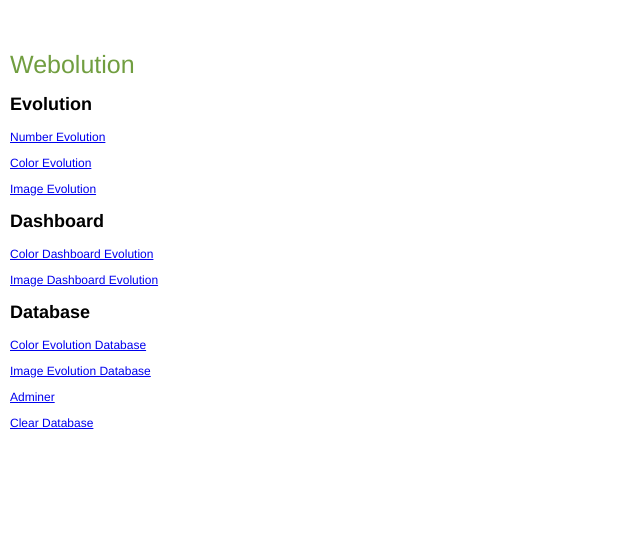
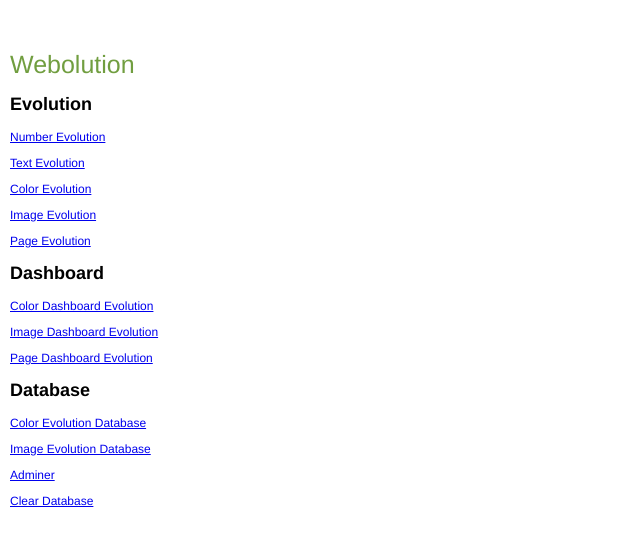
Before and after one commit to hashbangcode/Webolution-Demo, a PHP site: the page made by templates/index.twig in a window 1280 px wide. Shown: the top 546 px of the page, without its empty margins (0-640 px from the left). Run offline with PHP 8.4, Linux system fonts and the light colour scheme; the template is opened without the code that fills it, so the values that code supplies are empty; some libraries are stand-ins or nearby versions.

Commit message:
Adding links to different demos to the index.twig file.

```diff
--- a/templates/index.twig
+++ b/templates/index.twig
@@ -10,12 +10,15 @@
 
         <h2>Evolution</h2>
         <p><a href="/number_evolution">Number Evolution</a></p>
+        <p><a href="/text_evolution">Text Evolution</a></p>
         <p><a href="/color_evolution">Color Evolution</a></p>
         <p><a href="/image_evolution">Image Evolution</a></p>
+        <p><a href="/page_evolution">Page Evolution</a></p>
 
         <h2>Dashboard</h2>
         <p><a href="/color_dashboard_evolution">Color Dashboard Evolution</a></p>
         <p><a href="/image_dashboard_evolution">Image Dashboard Evolution</a></p>
+        <p><a href="/page_dashboard_evolution">Page Dashboard Evolution</a></p>
 
         <h2>Database</h2>
         <p><a href="/color_evolution_database">Color Evolution Database</a></p>
```
